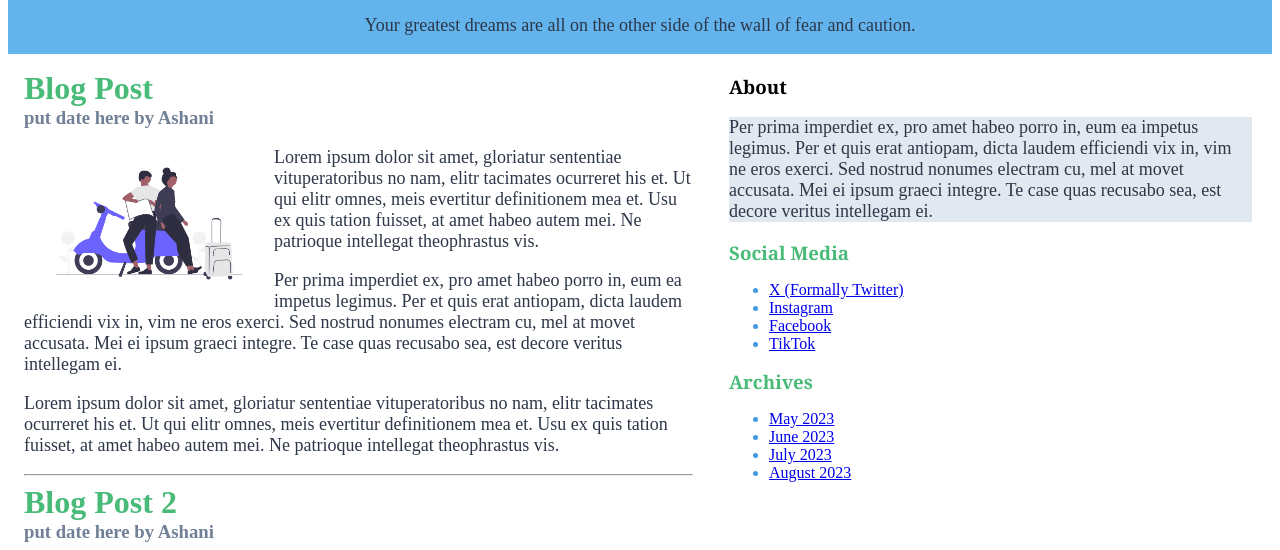
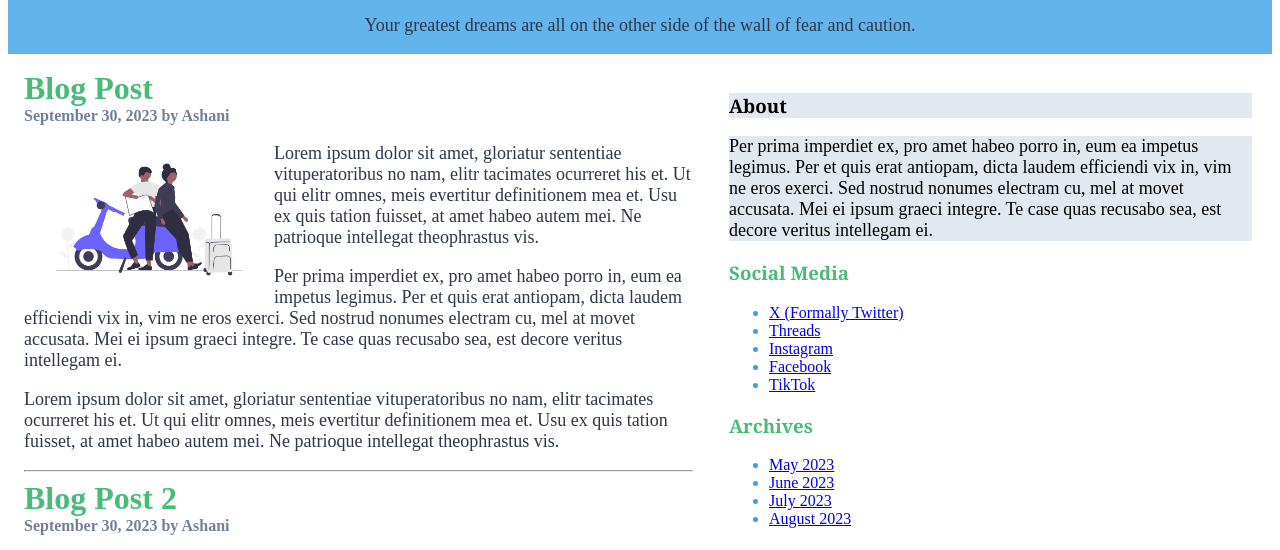
Before and after one commit to dvlpr-io/info2180-lab2, a plain HTML site: page index.html in a window 1280 px wide. Shown: the part 210-760 px from the top of the page. Drawn offline with Linux system fonts and the light colour scheme.

Commit message:
updated-index

```diff
--- a/index.html
+++ b/index.html
@@ -24,9 +24,9 @@
                 <article>
                     <h2>
                         Blog Post
-                        <h3>
-                            put date here by Ashani
-                        </h3>
+                        <h4>
+                            September 30, 2023 by Ashani
+                        </h4>
                     </h2>
                         <p>
                             <img id="image1" src="image1.png" alt="travlling" style="width: 250px;">
@@ -41,9 +41,9 @@
                         <hr>
                     <h2>
                         Blog Post 2
-                        <h3>
-                            put date here by Ashani
-                        </h3>
+                        <h4>
+                            September 30, 2023 by Ashani
+                        </h4>
                     </h2>
                         <p>
                             <img id="image2" src="image2.png" alt="travlling" style="width: 250px;">
@@ -61,27 +61,27 @@
                 </article>
             </main>
             <aside>
-                <h3 id="About" class="aside-headings">About</h3>
-                <p id="About-p">
+                <h3 class="About">About </h3>
+                <p class="About">
                     Per prima imperdiet ex, pro amet habeo porro in, eum ea impetus legimus. Per et quis erat antiopam, dicta laudem efficiendi vix in, vim ne eros exerci. Sed nostrud nonumes electram cu, mel at movet accusata. Mei ei ipsum graeci integre. Te case quas recusabo sea, est decore veritus intellegam ei.
                 </p>
 
-                <h3 class="aside-headings">Social Media</h3>
+                <h3>Social Media</h3>
                 <ul>
                   <li><a href="http://example.com">X (Formally Twitter)</a></li>
+                  <li><a href="http://example.com">Threads</a></li>
                   <li><a href="http://example.com">Instagram</a></li>
                   <li><a href="http://example.com">Facebook</a></li>
                   <li><a href="http://example.com">TikTok</a></li>
                 </ul>
 
-                <h3 class="aside-headings">Archives</h3>
+                <h3>Archives</h3>
                 <ul>
                   <li><a href="http://example.com">May 2023</a></li>
                   <li><a href="http://example.com">June 2023</a></li>
                   <li><a href="http://example.com">July 2023</a></li>
                   <li><a href="http://example.com">August 2023</a></li>
                 </ul>
-            <!-- This will be your sidebar -->
             </aside>
             <footer>
                 <p id="footer">Copyright &copy; 2023, Ashani Mae</p>
--- a/styles.css
+++ b/styles.css
@@ -26,8 +26,12 @@ h2 {
     color: #48BB78;
     margin: 0;
 }
+h3 {
+    font-family: Georgia, 'Times New Roman', Times, serif;
+    color:  #48BB78;
+}
 
-h3 {
+h4 {
     color: #718096;
     margin: 0;
 }
@@ -66,14 +70,8 @@ p {
 #footer {
     color: #FFFFFF;
 }
-#About {
+.About {
     color:  #000000;
-}
-#About-p {
     background-color: #E2E8F0;
-}
-.aside-headings {
-    font-family: Georgia, 'Times New Roman', Times, serif;
-    color:  #48BB78;
 
 }
```
